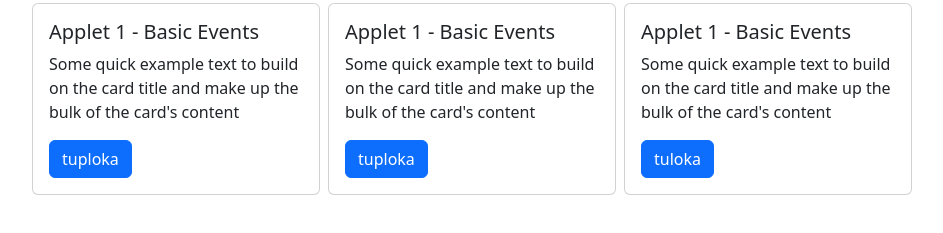
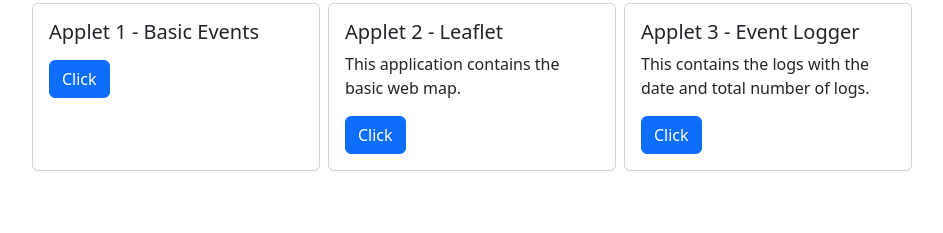
Before and after one commit to wawang19/it24c-ellevera, a plain HTML site: page index.html in a window 1280 px wide. Shown: the part 133-366 px from the top of the page, without its empty margins (172-1115 px from the left). Drawn offline with nearby package versions, Linux system fonts and the light colour scheme.

Commit message:
Added Applet-Gallery git push main origin git push origin main
;

```diff
--- a/app-gallery.html
+++ b/index.html
@@ -7,6 +7,7 @@
 
     <link href="https://cdn.jsdelivr.net/npm/bootstrap@5.3.3/dist/css/bootstrap.min.css" rel="stylesheet" integrity="sha384-QWTKZyjpPEjISv5WaRU9OFeRpok6YctnYmDr5pNlyT2bRjXh0JMhjY6hW+ALEwIH" crossorigin="anonymous">
     <script src="https://cdn.jsdelivr.net/npm/bootstrap@5.3.3/dist/js/bootstrap.bundle.min.js" integrity="sha384-YvpcrYf0tY3lHB60NNkmXc5s9fDVZLESaAA55NDzOxhy9GkcIdslK1eN7N6jIeHz" crossorigin="anonymous"></script>
+
 
     <style>
         .title{
@@ -35,8 +36,8 @@
        <div class="card" style="width: 18rem">
           <div class="card-body">
             <h5 class="card-title">Applet 1 - Basic Events</h5>
-            <p class="card-text"> Some quick example text to build on the card title and make up the bulk of the card's content</p>
-            <a href="#" class="btn btn-primary">tuploka</a>
+            <p class="card-text"> </p>
+            <a href="#" class="btn btn-primary">Click</a>
         </div>
         </div>
 
@@ -44,9 +45,9 @@
 
        <div class="card" style="width: 18rem">
           <div class="card-body">
-            <h5 class="card-title">Applet 1 - Basic Events</h5>
-            <p class="card-text"> Some quick example text to build on the card title and make up the bulk of the card's content</p>
-            <a href="#" class="btn btn-primary">tuploka</a>
+            <h5 class="card-title">Applet 2 - Leaflet</h5>
+            <p class="card-text">This application contains the basic web map. </p>
+            <a href="/Applet 2/index.html" class="btn btn-primary">Click</a>
         </div>
         </div>
 
@@ -54,9 +55,9 @@
 
        <div class="card" style="width: 18rem">
           <div class="card-body">
-            <h5 class="card-title">Applet 1 - Basic Events</h5>
-            <p class="card-text"> Some quick example text to build on the card title and make up the bulk of the card's content</p>
-            <a href="#" class="btn btn-primary">tuloka</a>
+            <h5 class="card-title">Applet 3 - Event Logger</h5>
+            <p class="card-text"> This contains the logs with the date and total number of logs.</p>
+            <a href="Applet 3/index.html" class="btn btn-primary">Click</a>
         </div>
         </div>
 </body>
```
Also changed, not shown: Applet 2/index.html (renamed from index3.html, +1 -1 lines), Applet 3/Applet-3.js (renamed from Applet-3.js, +1 -29 lines), Applet 3/index.html (renamed from Applet-3.html, +1 -0 lines), Applet 2/applet-2.js (renamed from applet-2.js), Applet 2/applet-2.json (renamed from applet-2.json).
